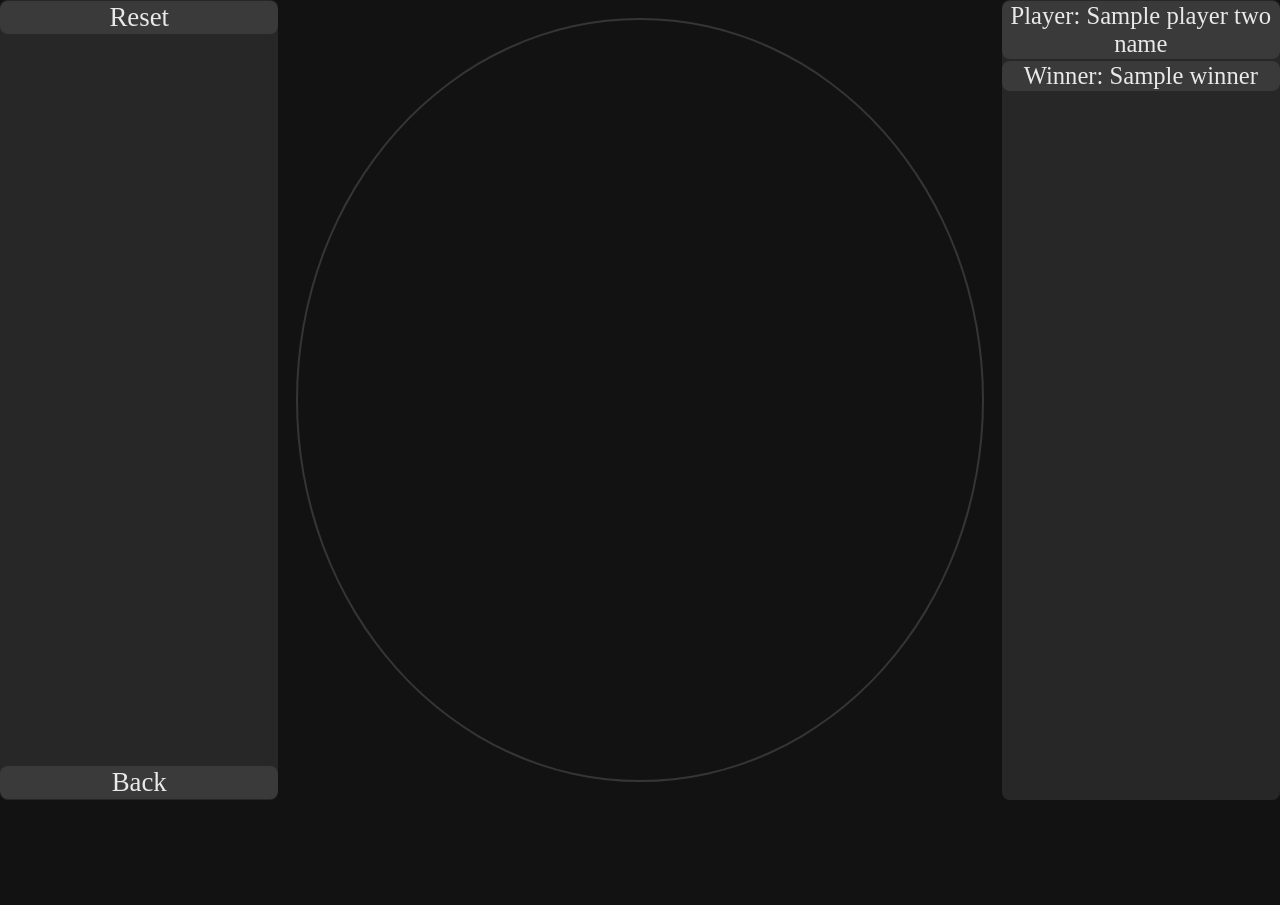
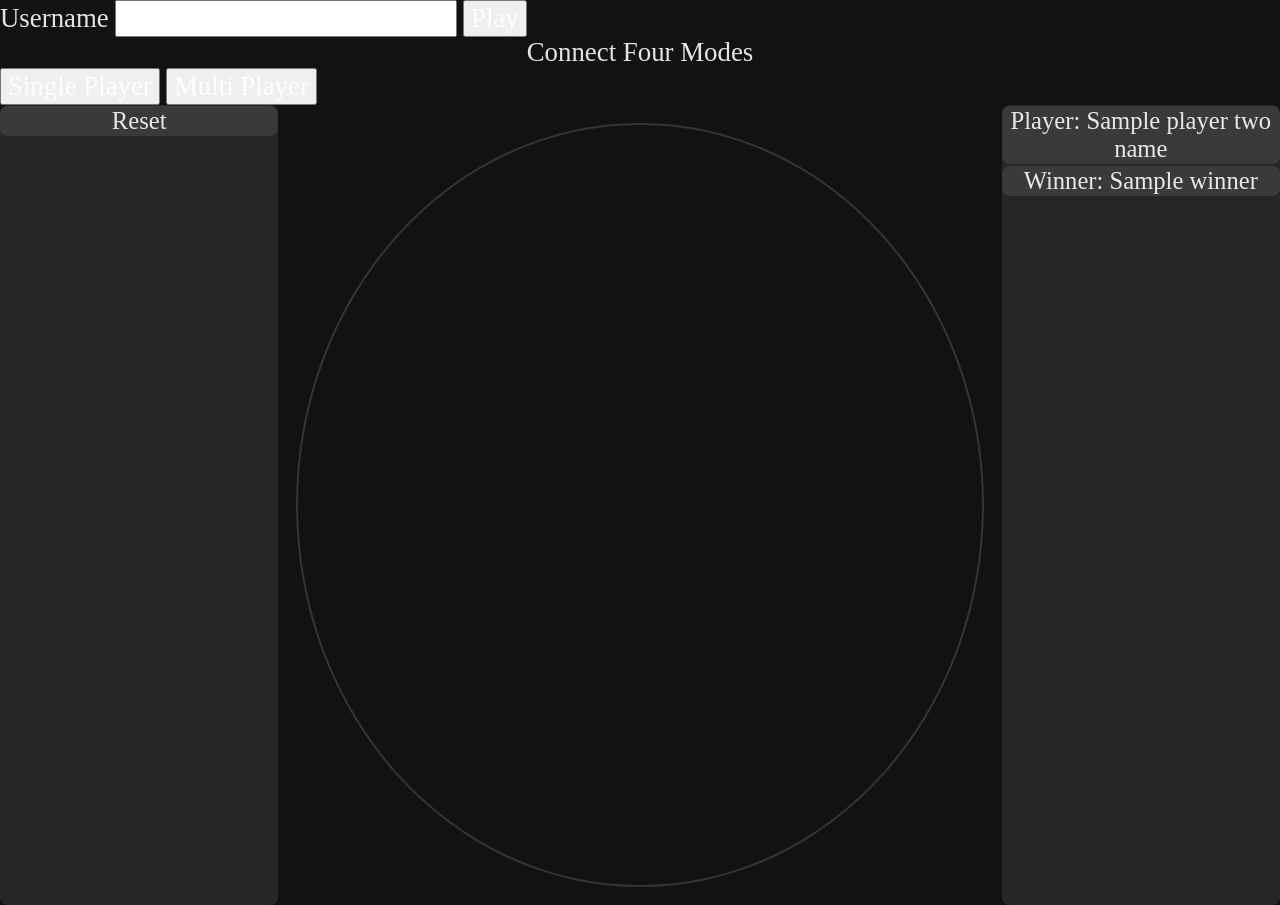
Before and after one commit to miki4920/ConnectFour, a Flask app: template templates/connect_four.html in a window 1280 px wide. Before the commit the page ends 800 px from the top, so only its background shows below. Run offline with Flask 2, Linux system fonts and the light colour scheme; the template is opened without the code that fills it: most values are stand-ins (such as "Sample title", 1, 10 or a date in 2020); some libraries are stand-ins or nearby versions.

Commit message:
Converted connect four app into single page app

```diff
--- a/templates/connect_four.html
+++ b/templates/connect_four.html
@@ -1,15 +1,30 @@
 <html lang="en">
 <head>
     <link rel="stylesheet" href="/static/main.css">
+    <link rel="stylesheet" href="/static/entry.css">
     <title>Connect Four</title>
 </head>
 <body>
+    <div id="entry_form">
+        <div id="background">
+            <div id="username_form" class="form">
+                <label for="username">Username</label>
+                <input id="username" autocomplete="off">
+                <button type="button" onclick="set_username()" id="submit_username">
+                    Play
+                </button>
+            </div>
+            <div id="mode_form" class="form">
+                <p>Connect Four Modes</p>
+                <button type="button" name="mode" value="" onclick="mode()">Single Player</button>
+                <button type="button" name="mode" value="Multiplayer" onclick="mode()">Multi Player</button>
+                <p id="current_players"></p>
+            </div>
+        </div>
+    </div>
     <div class="main">
         <div class="side_panel">
-    <div id="back">
             <button type="button" class="clickable" onclick="send_command('reset')">Reset</button>
-        <button type="button" class="clickable" onclick="back()">Back</button>
-    </div>
         </div>
         <div id="connect_four">
             {% for column in board %}
@@ -40,6 +55,6 @@
 <script src="https://cdnjs.cloudflare.com/ajax/libs/socket.io/4.0.1/socket.io.js"
         integrity="sha512-q/dWJ3kcmjBLU4Qc47E4A9kTB4m3wuTY7vkFJDTZKjTs8jhyGQnaUrxa0Ytd0ssMZhbNua9hE+E7Qv1j+DyZwA=="
         crossorigin="anonymous"></script>
-<script src="/static/connect_four.js"></script>
+<script src="/static/main.js"></script>
 
 </html>
```
Lines whose indentation alone changed are shown as unchanged.
